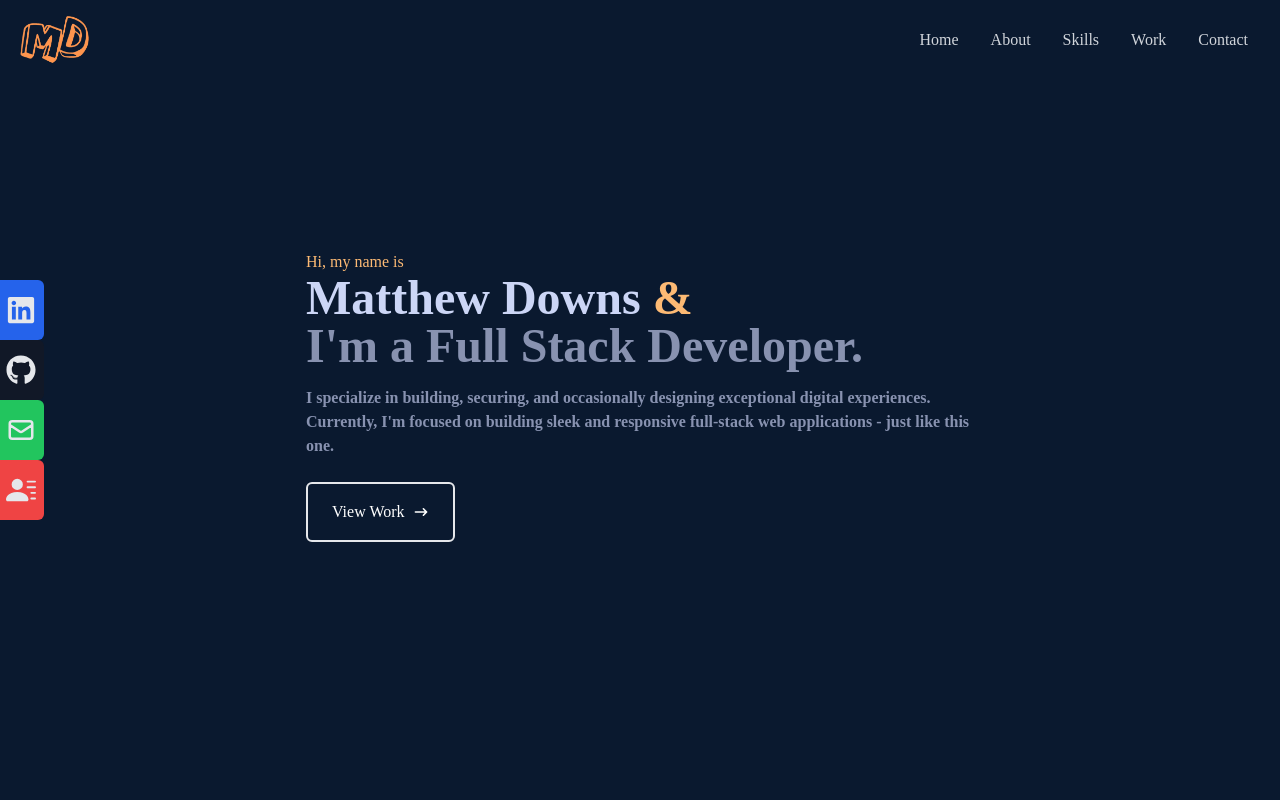
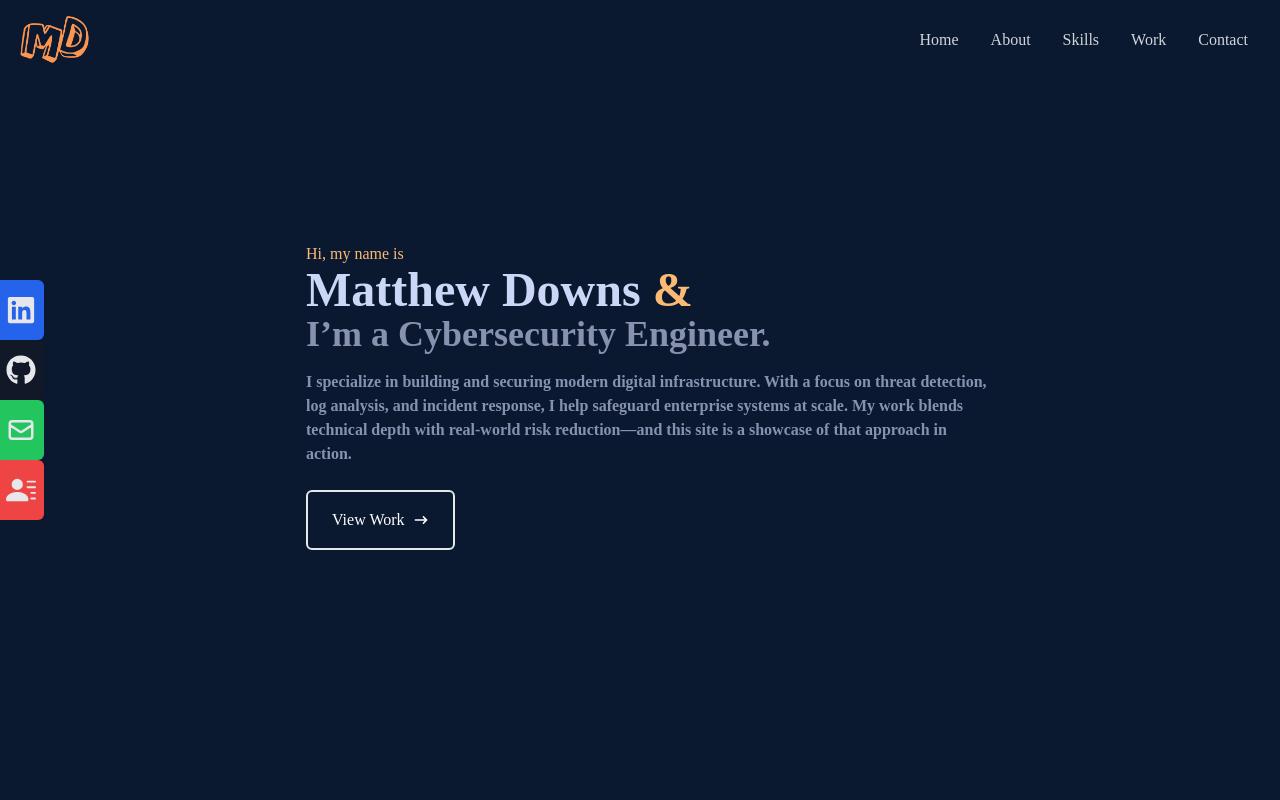
Before and after one commit to Paebak/mdportfolio, a React (Create React App) app: page / in a window 1280 px wide. Shown: the top 800 px of the page. Built offline with nearby package versions, Linux system fonts and the light colour scheme.

Commit message:
Update Home.jsx
update to home

```diff
--- a/src/components/Home.jsx
+++ b/src/components/Home.jsx
@@ -1,43 +1,39 @@
-import React from 'react'
-import { HiArrowNarrowRight } from 'react-icons/hi'
-import * as Scroll from 'react-scroll';
-import { Link, Button, Element, Events, animateScroll as scroll, scrollSpy, scroller } from 'react-scroll'
+import React from 'react';
+import { HiArrowNarrowRight } from 'react-icons/hi';
+import { Link } from 'react-scroll';
 
+const Home = () => {
+  return (
+    <div name="home" className="flex w-full h-screen bg-[#0a192f]">
+      {/* Container */}
+      <div className="max-w-[1000px] mx-auto px-8 flex flex-col justify-center h-full">
+        <p className="text-orange-300 pl-4">Hi, my name is</p>
 
+        <h1 className="text-5xl sm:text-5xl font-bold text-[#ccd6f6] pl-4">
+          Matthew Downs <span className="text-orange-300">&</span>
+        </h1>
 
-export const Home = () => {
+        <h2 className="text-4xl sm:text-4xl font-bold text-[#8892b0] pl-4">
+          I’m a Cybersecurity Engineer.
+        </h2>
 
-  return (
-    <div name='home' className='flex flex-auto-full h-screen bg-[#0a192f]'>
+        <p className="text-[#8892b0] font-semibold py-4 max-w-[700px] pl-4">
+          I specialize in building and securing modern digital infrastructure. With a focus on threat detection, log analysis, and incident response, I help safeguard enterprise systems at scale. My work blends technical depth with real-world risk reduction—and this site is a showcase of that approach in action.
+        </p>
 
-      {/*Container*/}
-      <div className='max-w-{1000px} mx-auto px-8 flex flex-col justify-center h-full'>
-
-        <p className='text-orange-300 pl-4'>Hi, my name is</p>
-        <h1 className='text-5xl sm:text 5xl font-bold text-[#ccd6f6] pl-4'>
-          Matthew Downs <span className='text-orange-300'>&amp;</span></h1>
-        <h2 className='text-5xl sm: text-4xl font-bold text-[#8892b0] pl-4'>
-          I'm a Full Stack Developer.</h2>
-        <p className='text-[#8892b0] font-semibold py-4 max-w-[700px] pl-4'>
-         I specialize in building, securing, and occasionally designing exceptional
-          digital experiences. Currently, I'm focused on building sleek and responsive
-           full-stack web applications - just like this one.
-        </p>
-        <div className='pl-4'> <Link to="work" smooth={true}  duration={500} >
-          <button
-           href className= ' text-white rounded-md group border-2 px-6 py-3  my-2 flex items-center hover:bg-orange-300 hover:border-orange-300 hover:duration-300'>
-            View Work
-          <span className='group-hover:rotate-90 duration-300 py-2'>
-
-            <HiArrowNarrowRight className='ml-2'/>
-            </span>
+        <div className="pl-4">
+          <Link to="work" smooth={true} duration={500}>
+            <button className="text-white rounded-md group border-2 px-6 py-3 my-2 flex items-center hover:bg-orange-300 hover:border-orange-300 duration-300">
+              View Work
+              <span className="group-hover:rotate-90 duration-300 py-2">
+                <HiArrowNarrowRight className="ml-2" />
+              </span>
             </button>
-            </Link>
+          </Link>
         </div>
       </div>
+    </div>
+  );
+};
 
-    </div>
-  )
-}
-
-export default Home
+export default Home;
```
